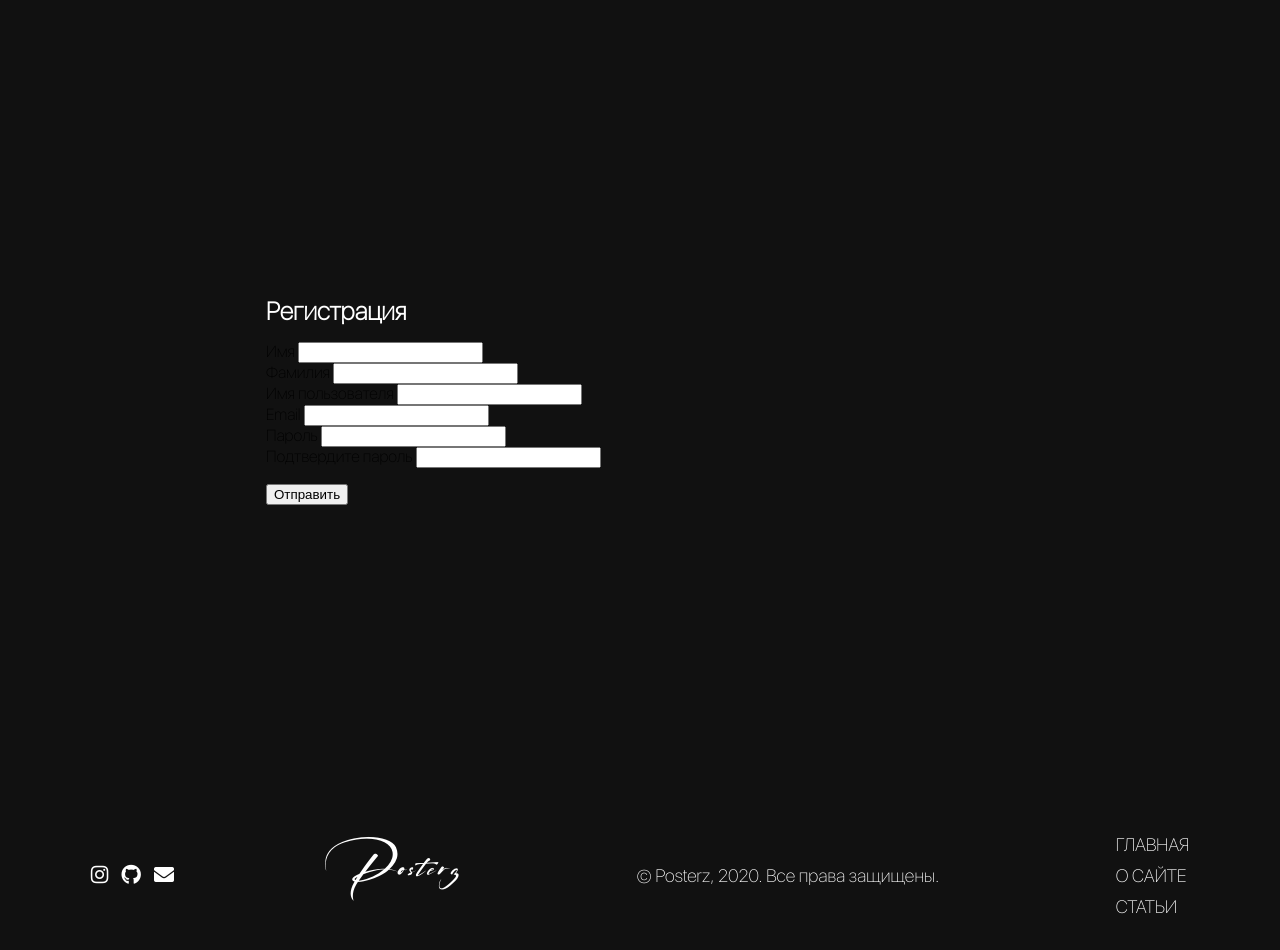
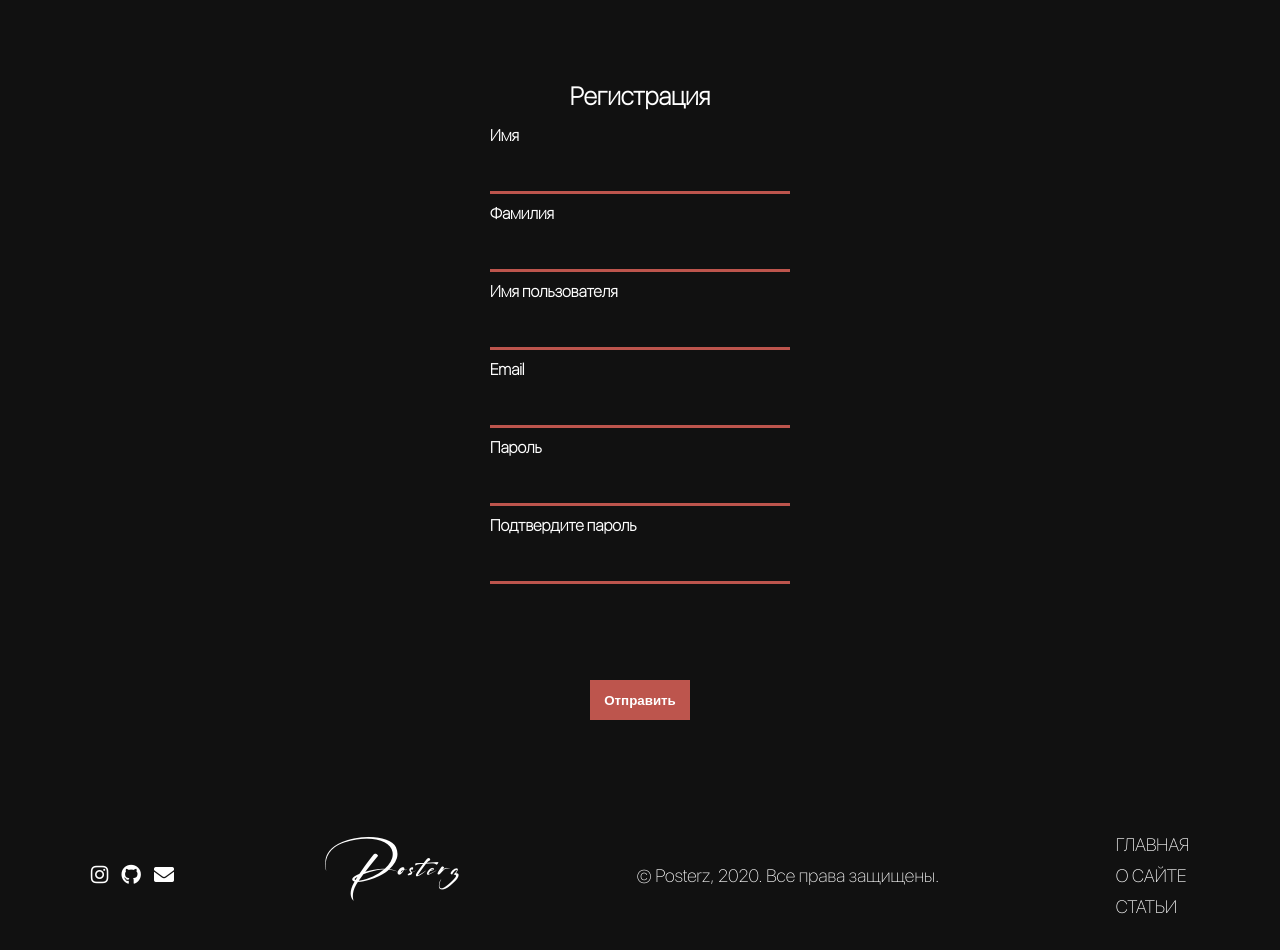
Before and after one commit to akmatoff/posterz, a Flask app: page /register in a window 1280 px wide. Shown: the part 102-1052 px from the top of the page. Run offline with Flask 2, Linux system fonts and the light colour scheme; some libraries are stand-ins or nearby versions.

Commit message:
Styled forms

```diff
--- a/static/css/style.css
+++ b/static/css/style.css
@@ -119,8 +119,56 @@ header {
   background-color: #999;
 }
 
+label {
+  color: white;
+  align-self: center;
+  margin: 0 auto;
+  font-weight: bold;
+}
+
+form {
+  display: flex;
+  flex-direction: column;
+  width: 300px;
+  margin: 0 auto;
+  align-items: center;
+}
+
 #form-group {
+  width: 300px;
   display: flex;
+  flex-direction: column;
+}
+
+#form-field {
+  width: 300px;
+  height: 40px;
+  background: none;
+  border: none;
+  color: white;
+  font-size: 20px;
+  border-bottom: 3px #bd554d solid;
+  margin: 10px auto;
+  display: flex;
+  flex-direction: column;
+}
+
+#submit-button {
+  width: 100px;
+  height: 40px;
+  color: white;
+  font-weight: bold;
+  border: none;
+  background-color: #bd554d;
+  margin-top: 70px;
+}
+
+#submit-button:hover {
+  background-color: #9c4640;
+}
+
+#container-inner h1 {
+  text-align: center;
 }
 
 footer {
--- a/templates/login.html
+++ b/templates/login.html
@@ -6,6 +6,7 @@
     <div id="container">
         <div id="container-inner">
             <h1>Авторизация</h1>
+            <div class="form-container">
                 <form method="POST" action="">
                     <div class="form-group">
                         <label>Имя пользователя</label>
@@ -13,10 +14,11 @@
                     </div>
                     <div class="form-group">
                         <label>Пароль</label>
-                    <input type="text" name="password" id="form-field" value="{{request.form.password}}">
+                        <input type="text" name="password" id="form-field" value="{{request.form.password}}" autocomplete="off">
                     </div>
                     <button type="submit" id="submit-button">Отправить</button>
                 </form>
+            </div>
 
         </div>
     </div>
--- a/templates/register.html
+++ b/templates/register.html
@@ -9,22 +9,22 @@
             {% from "formhelpers.html" import render_field %}
             <form method="POST" action="">
                 <div class="form-group">
-                    {{render_field(form.first_name, id_="form-field")}}
+                    {{render_field(form.first_name, id="form-field")}}
                 </div>
                 <div class="form-group">
-                    {{render_field(form.last_name, id_="form-field")}}
+                    {{render_field(form.last_name, id="form-field")}}
                 </div>
                 <div class="form-group">
-                    {{render_field(form.username, id_="form-field")}}
+                    {{render_field(form.username, id="form-field")}}
                 </div>
                 <div class="form-group">
-                    {{render_field(form.email, id_="form-field")}}
+                    {{render_field(form.email, id="form-field")}}
                 </div>
                 <div class="form-group">
-                    {{render_field(form.password, id_="form-field")}}
+                    {{render_field(form.password, id="form-field", autocomplete="off")}}
                 </div>
                 <div class="form-group">
-                    {{render_field(form.confirm, id_="form-field")}}
+                    {{render_field(form.confirm, id="form-field", autocomplete="off")}}
                 </div>
                 <p><input type="submit" id="submit-button" value="Отправить"></p>
             </form>
```
Lines whose indentation alone changed are shown as unchanged.
